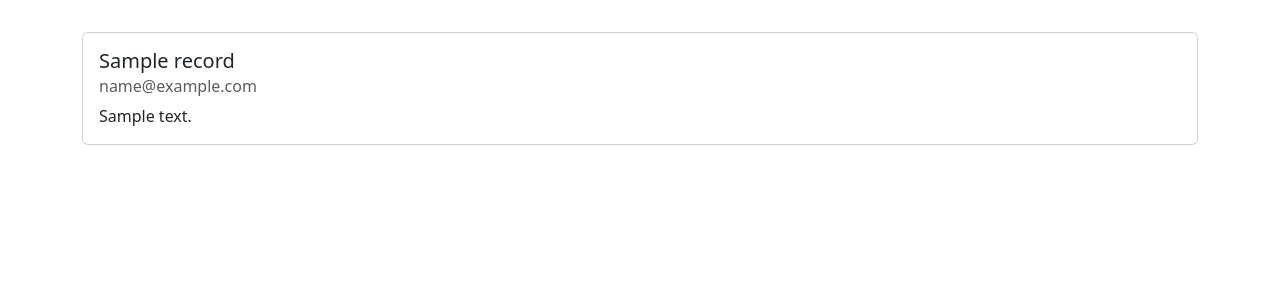
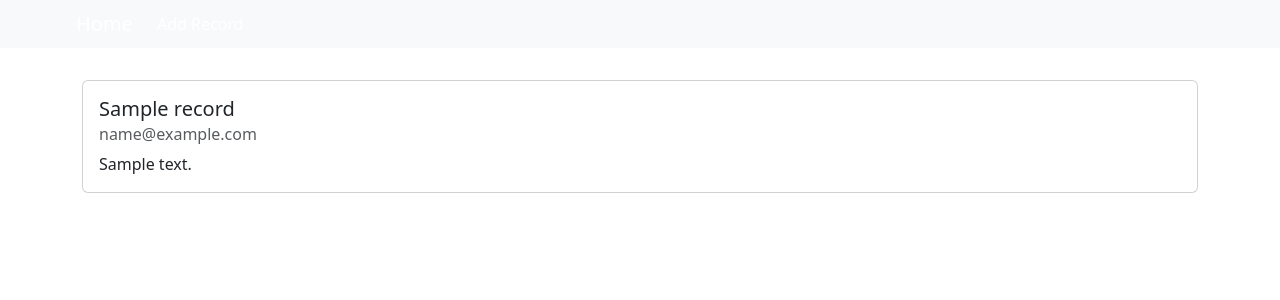
Before and after one commit to daniyarotegen/controlwork_7_daniyar_otegen, a Django app: page / in a window 1280 px wide. Shown: the top 300 px of the page. Run offline with Django 4.2, Linux system fonts and the light colour scheme; tables that the repository leaves empty hold one stand-in row (values such as "Sample post"); some libraries are stand-ins or nearby versions.

Commit message:
Добавил вью, шаблон и ссылку для создания записей

```diff
--- a/guestbook/urls.py
+++ b/guestbook/urls.py
@@ -1,8 +1,8 @@
 from django.urls import path
-from guestbook.views import index_view
-
+from guestbook.views import index_view, add_view
 
 urlpatterns = [
     path('', index_view, name='index'),
+    path('add/', add_view, name='record_add'),
 
 ]
--- a/guestbook/views.py
+++ b/guestbook/views.py
@@ -1,5 +1,7 @@
 from django.core.handlers.wsgi import WSGIRequest
-from django.shortcuts import render
+from django.shortcuts import render, redirect
+
+from guestbook.forms import RecordForm
 from guestbook.models import Record, StatusChoice
 
 
@@ -9,3 +11,17 @@
         'records': records
     }
     return render(request, 'index.html', context=context)
+
+
+def add_view(request: WSGIRequest):
+    if request.method == 'GET':
+        form = RecordForm()
+        return render(request, 'record_create.html', {'form': form})
+    form = RecordForm(data=request.POST)
+    if not form.is_valid():
+        return render(request, 'record_create.html', context={
+            'form': form
+        })
+    else:
+        record = Record.objects.create(**form.cleaned_data)
+        return redirect('index')
--- a/source/settings.py
+++ b/source/settings.py
@@ -9,7 +9,6 @@
 For the full list of settings and their values, see
 https://docs.djangoproject.com/en/4.1/ref/settings/
 """
-
 from pathlib import Path
 
 # Build paths inside the project like this: BASE_DIR / 'subdir'.
@@ -124,6 +123,7 @@
 
 STATIC_URL = 'static/'
 
+
 # Default primary key field type
 # https://docs.djangoproject.com/en/4.1/ref/settings/#default-auto-field
 
--- a/templates/base.html
+++ b/templates/base.html
@@ -13,7 +13,21 @@
     {% endblock %}
 </title>
 <body>
+<nav class="navbar navbar-expand-lg bg-body-tertiary"
+     style="background-color: black; padding: 0rem 4rem; height: 3rem">
+    <div class="container-fluid">
+        <a class="navbar-brand" href="{% url 'index' %}" style="color: white">Home</a>
+        <button class="navbar-toggler" type="button" data-bs-toggle="collapse" data-bs-target="#navbarTogglerDemo02"
+                aria-controls="navbarTogglerDemo02" aria-expanded="false" aria-label="Toggle navigation">
+            <span class="navbar-toggler-icon"></span>
+        </button>
+        <div class="collapse navbar-collapse" id="navbarNav">
+            {% block menu %}
 
+            {% endblock %}
+        </div>
+    </div>
+</nav>
 <div class="container">
     {% block content %}
 
--- a/templates/index.html
+++ b/templates/index.html
@@ -2,6 +2,13 @@
 {% load bootstrap5 %}
 {% block title %}
     Home
+{% endblock %}
+{% block menu %}
+    <ul class="navbar-nav">
+        <li class="nav-item">
+            <a class="nav-link active" href="{% url 'record_add' %}" style="color: white">Add Record</a>
+        </li>
+    </ul>
 {% endblock %}
 {% block content %}
     {% for record in records %}
```
Also changed, not shown: templates/partial/record_form.html (added, +10 -0 lines), templates/record_create.html (added, +13 -0 lines).
